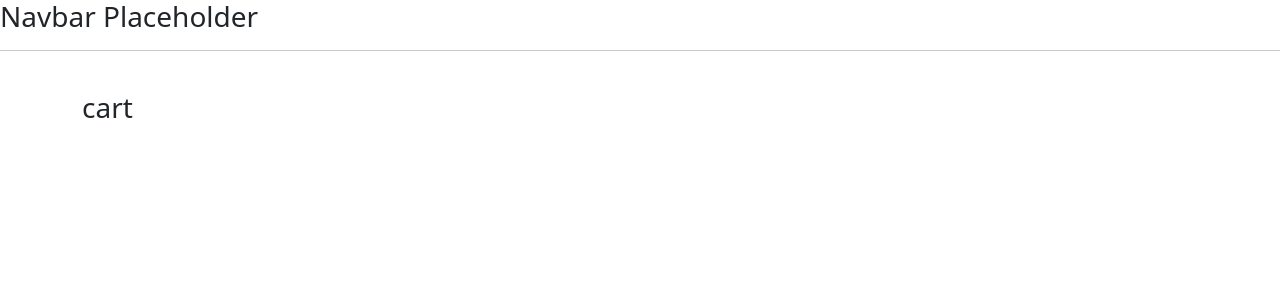
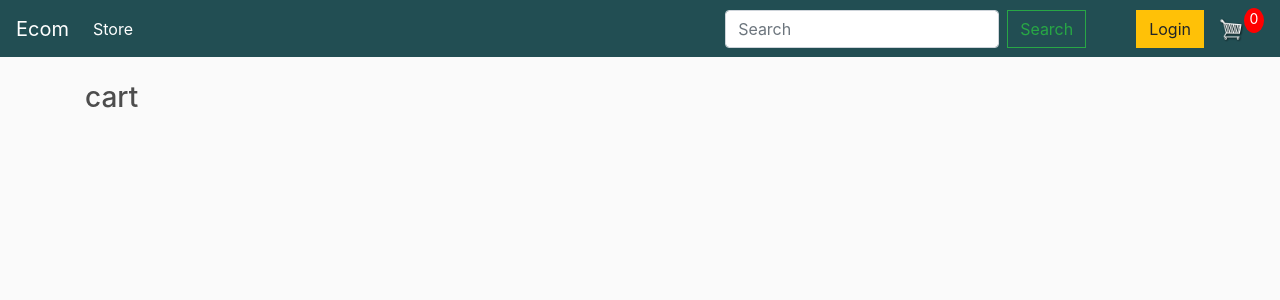
Before and after one commit to 1AnkitSingh02/ecommerce_website, a Django app: page /cart/ in a window 1280 px wide. Shown: the top 300 px of the page. Run offline with Django 3.2, Linux system fonts and the light colour scheme; some libraries are stand-ins or nearby versions.

Commit message:
navbar added

```diff
--- a/static/css/main.css
+++ b/static/css/main.css
@@ -0,0 +1,99 @@
+body{
+	background-color: hsl(0, 0%, 98%);
+}
+
+h1,h2,h3,h4,h5,h6{
+	color:hsl(0, 0%, 30%);
+}
+
+.box-element{
+	box-shadow:hsl(0, 0%, 80%) 0 0 16px;
+	background-color: #fff;
+	border-radius: 4px;
+	padding: 10px;
+}
+
+.thumbnail{
+	width: 100%;
+	height: 200px;
+	-webkit-box-shadow: -1px -3px 5px -2px rgba(214,214,214,1);
+    -moz-box-shadow: -1px -3px 5px -2px rgba(214,214,214,1);
+    box-shadow: -1px -3px 5px -2px rgba(214,214,214,1);
+}
+
+.product{
+	border-radius: 0 0 4px 4px;
+}
+
+.bg-dark{
+	background-color: #224e53!important;
+}
+
+#cart-icon{
+	width:25px;
+	display: inline-block;
+	margin-left: 15px;
+}
+
+#cart-total{
+	display: block;
+	text-align: center;
+	color:#fff;
+	background-color: red;
+	width: 20px;
+	height: 25px;
+	border-radius: 50%;
+	font-size: 14px;
+}
+
+.col-lg-4, .col-lg-6, .col-lg-8, .col-lg-12{
+	margin-top: 10px;
+}
+
+.btn{
+	border-radius: 0;
+}
+
+.row-image{
+	width: 100px;
+}
+
+.form-field{
+	width:250px;
+	display: inline-block;
+	padding: 5px;
+}
+
+.cart-row{
+	display: flex;
+    align-items: flex-stretch;
+    padding-bottom: 10px;
+    margin-bottom: 10px;
+    border-bottom: 1px solid #ececec;
+
+}
+
+.quantity{
+	display: inline-block;
+	font-weight: 700;
+	padding-right:10px;
+
+
+}
+
+.chg-quantity{
+	width: 12px;
+	cursor: pointer;
+	display: block;
+	margin-top: 5px;
+	transition:.1s;
+}
+
+.chg-quantity:hover{
+	opacity: .6;
+}
+
+
+.hidden{
+	display: none!important;
+}
--- a/store/templates/store/cart.html
+++ b/store/templates/store/cart.html
@@ -3,3 +3,8 @@
 {% block content %}
      <h3>cart</h3>
 {% endblock content %}
+
+<!-- <form class="form-inline my-2 my-lg-0">
+	      <input class="form-control mr-sm-2" type="search" placeholder="Search" aria-label="Search">
+	      <button class="btn btn-outline-success my-2 my-sm-0" type="submit">Search</button>
+            </form> -->
--- a/store/templates/store/main.html
+++ b/store/templates/store/main.html
@@ -1,19 +1,48 @@
 <!DOCTYPE html>
-{%load static %}
+{% load static %}
 <html>
 <head>
 	<title>Ecom</title>
 
-           <link href="https://cdn.jsdelivr.net/npm/bootstrap@5.0.0-beta1/dist/css/bootstrap.min.css" rel="stylesheet" integrity="sha384-giJF6kkoqNQ00vy+HMDP7azOuL0xtbfIcaT9wjKHr8RbDVddVHyTfAAsrekwKmP1" crossorigin="anonymous">
+        <meta name="viewport" content="width=device-width, initial-scale=1, maximum-scale=1, minimum-scale=1" />
 
+
+
+	<link rel="stylesheet" href="https://stackpath.bootstrapcdn.com/bootstrap/4.4.1/css/bootstrap.min.css" integrity="sha384-Vkoo8x4CGsO3+Hhxv8T/Q5PaXtkKtu6ug5TOeNV6gBiFeWPGFN9MuhOf23Q9Ifjh" crossorigin="anonymous">
         <link rel="stylesheet" type="text/css" href="{% static 'css/main.css' %}">
-           <meta name="viewport" content="width=device-width, initial-scale=1, maximum-scale=1, minimum-scale=1" />
 
 
 </head>
 <body>
-        <h3>Navbar Placeholder</h3>
-        <hr>
+
+	<nav class="navbar navbar-expand-lg navbar-dark bg-dark">
+	  <a class="navbar-brand" href="{% url 'store' %}">Ecom</a>
+	  <button class="navbar-toggler" type="button" data-toggle="collapse" data-target="#navbarSupportedContent" aria-controls="navbarSupportedContent" aria-expanded="false" aria-label="Toggle navigation">
+	    <span class="navbar-toggler-icon"></span>
+	  </button>
+
+	  <div class="collapse navbar-collapse" id="navbarSupportedContent">
+	    <ul class="navbar-nav mr-auto">
+	      <li class="nav-item active">
+	        <a class="nav-link" href="{% url 'store' %}">Store <span class="sr-only">(current)</span></a>
+	      </li>
+
+            </ul>
+            <form class="form-inline my-2 my-lg-0">
+	      <input class="form-control mr-sm-2" type="search" placeholder="Search" aria-label="Search">
+	      <button class="btn btn-outline-success my-2 my-sm-0" type="submit" style="margin-right: 50px;">Search</button>
+            </form>
+	    <div class="form-inline my-2 my-lg-0">
+	     	<a href="#"class="btn btn-warning">Login</a>
+
+	     	<a href="{% url 'cart' %}">
+	    		<img  id="cart-icon" src="{% static 'images/cart.png' %}">
+	    	</a>
+	    	<p id="cart-total">0</p>
+
+	    </div>
+	  </div>
+	</nav>
 
      <div class="container">
             <br>
@@ -24,13 +53,10 @@
          </div>
 
 
+	<script src="https://code.jquery.com/jquery-3.4.1.slim.min.js" integrity="sha384-J6qa4849blE2+poT4WnyKhv5vZF5SrPo0iEjwBvKU7imGFAV0wwj1yYfoRSJoZ+n" crossorigin="anonymous"></script>
 
+	<script src="https://cdn.jsdelivr.net/npm/popper.js@1.16.0/dist/umd/popper.min.js" integrity="sha384-Q6E9RHvbIyZFJoft+2mJbHaEWldlvI9IOYy5n3zV9zzTtmI3UksdQRVvoxMfooAo" crossorigin="anonymous"></script>
 
-
-
-
-
-        <script src="https://cdn.jsdelivr.net/npm/@popperjs/core@2.5.4/dist/umd/popper.min.js" integrity="sha384-q2kxQ16AaE6UbzuKqyBE9/u/KzioAlnx2maXQHiDX9d4/zp8Ok3f+M7DPm+Ib6IU" crossorigin="anonymous"></script>
-<script src="https://cdn.jsdelivr.net/npm/bootstrap@5.0.0-beta1/dist/js/bootstrap.min.js" integrity="sha384-pQQkAEnwaBkjpqZ8RU1fF1AKtTcHJwFl3pblpTlHXybJjHpMYo79HY3hIi4NKxyj" crossorigin="anonymous"></script>
+	<script src="https://stackpath.bootstrapcdn.com/bootstrap/4.4.1/js/bootstrap.min.js" integrity="sha384-wfSDF2E50Y2D1uUdj0O3uMBJnjuUD4Ih7YwaYd1iqfktj0Uod8GCExl3Og8ifwB6" crossorigin="anonymous"></script>
 </body>
 </html>
```
Lines whose indentation alone changed are shown as unchanged.
